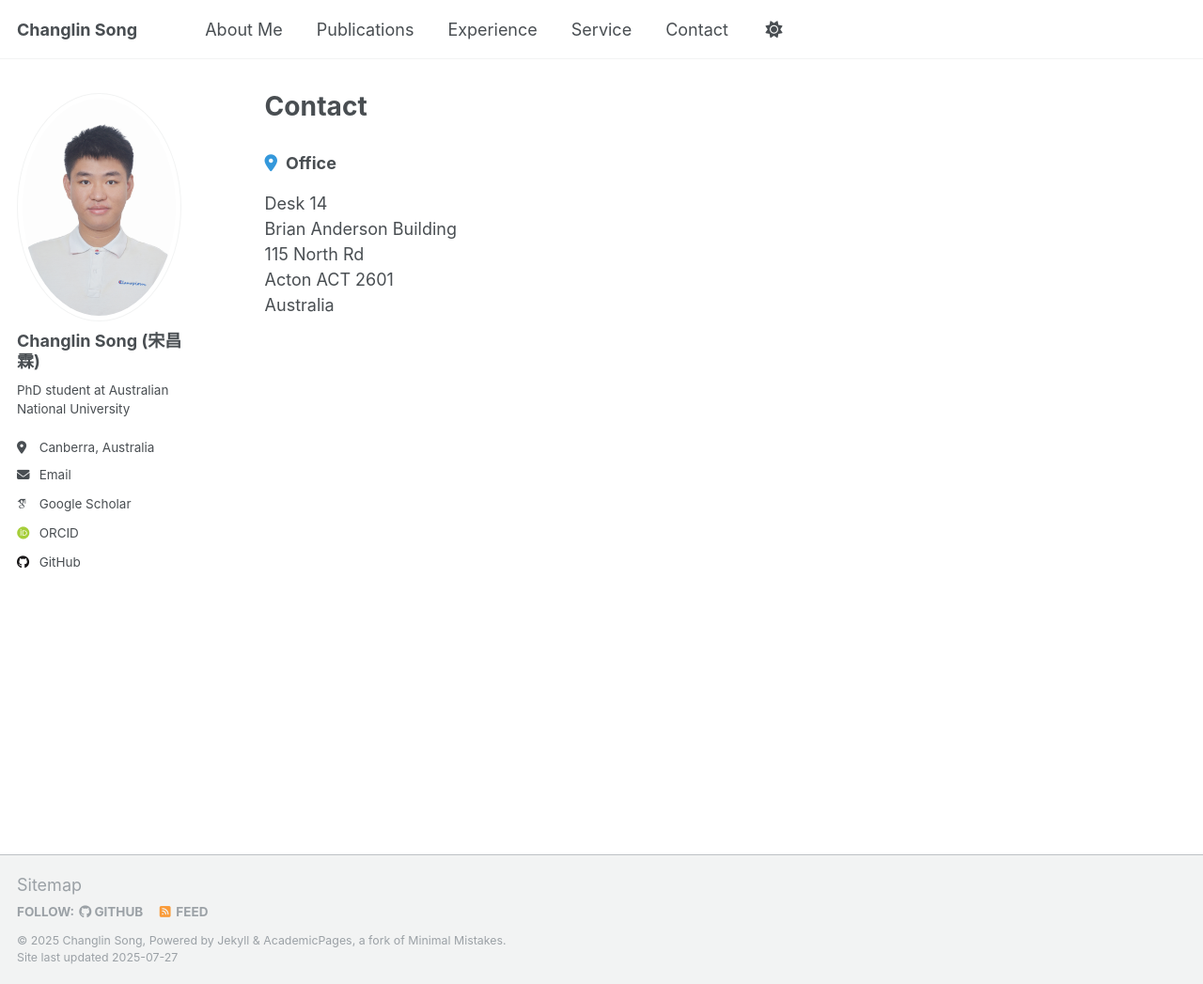
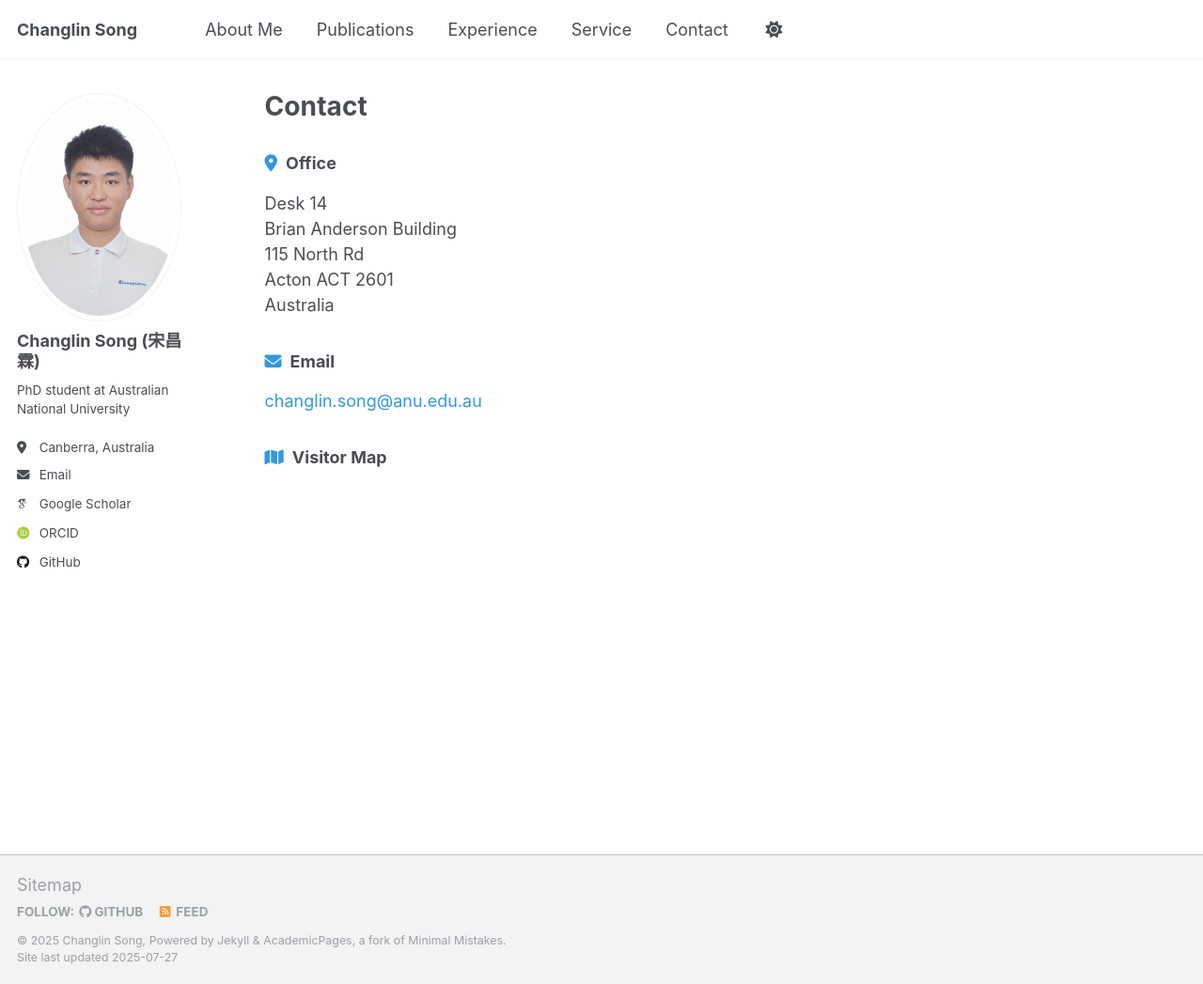
Before and after one commit to CharlieSong1999/CharlieSong1999.github.io, a Jekyll site: the page built from _pages/contact.md, in a window 1280 px wide and 1047 px high. Shown: the whole window at 94% size. Built offline with Jekyll 4.4.1, drawn with Linux system fonts in a browser that asks for light colours; some web fonts are replaced; a script that is not in the unit is left out.

Commit message:
publication: paper card, contact: map

```diff
--- a/_pages/contact.md
+++ b/_pages/contact.md
@@ -4,11 +4,52 @@ layout: archive
 permalink: /contact/
 ---
 
-<div class="contact-item">
+<!-- <div class="contact-item">
     <h3><i class="fas fa-map-marker-alt" style="margin-right: 0.5rem; color: #3498db;"></i>Office</h3>
     <p>Desk 14<br>
     Brian Anderson Building<br>
     115 North Rd<br>
     Acton ACT 2601<br>
     Australia</p>
+</div> -->
+
+<div class="contact-content">
+    <div class="contact-info">
+        <div class="contact-item">
+            <h3><i class="fas fa-map-marker-alt" style="margin-right: 0.5rem; color: #3498db;"></i>Office</h3>
+            <p>Desk 14<br>
+            Brian Anderson Building<br>
+            115 North Rd<br>
+            Acton ACT 2601<br>
+            Australia</p>
+        </div>
+        <div class="contact-item">
+            <h3><i class="fas fa-envelope" style="margin-right: 0.5rem; color: #3498db;"></i>Email</h3>
+            <p><a href="mailto:changlin.song@anu.edu.au" style="color: #3498db; text-decoration: none;">changlin.song@anu.edu.au</a></p>
+        </div>
+        <!-- <div class="contact-item">
+            <h3><i class="fas fa-globe" style="margin-right: 0.5rem; color: #3498db;"></i>Website</h3>
+            <p><a href="https://comp.anu.edu.au/people/enze-tao/" target="_blank" style="color: #3498db; text-decoration: none;">ANU School of Computing Personal Profile</a></p>
+        </div> -->
+        <!-- Visitor Globe as a contact block -->
+        <div class="contact-item">
+            <h3><i class="fas fa-map" style="margin-right: 0.5rem; color: #3498db;"></i>Visitor Map</h3>
+            <div style="width: 150px; height: 150px; margin: 0 auto;">
+                <script type="text/javascript" id="clstr_globe" src="//clustrmaps.com/globe.js?d=f16Xvpldv35XiD78XH7TG2uJ0-b5Nz-5x8uT6SZOzLM"></script>
+            </div>
+            <style>
+                #clstr_globe ~ canvas, #clstr_globe + canvas {
+                    width: 150px !important;
+                    height: 150px !important;
+                    max-width: 150px !important;
+                    max-height: 150px !important;
+                }
+            </style>
+        </div>
+    </div>
 </div>
+
+<!-- other map widgets -->
+<!-- <script type="text/javascript" id="clustrmaps" src="//clustrmaps.com/map_v2.js?d=f16Xvpldv35XiD78XH7TG2uJ0-b5Nz-5x8uT6SZOzLM&cl=ffffff&w=a"></script> -->
+
+<!-- <a href="https://clustrmaps.com/site/1c7ar"  title="ClustrMaps"><img src="//www.clustrmaps.com/map_v2.png?d=f16Xvpldv35XiD78XH7TG2uJ0-b5Nz-5x8uT6SZOzLM&cl=ffffff" /></a> -->
```
